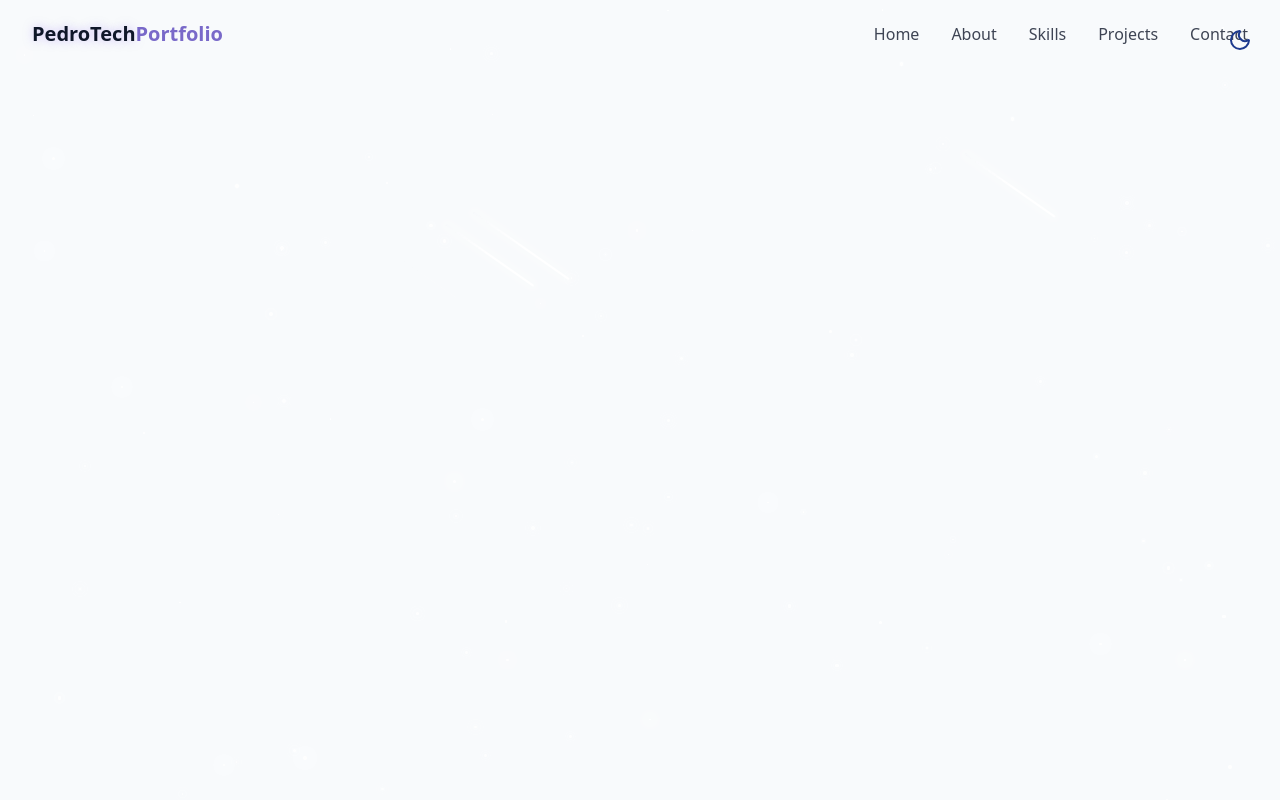
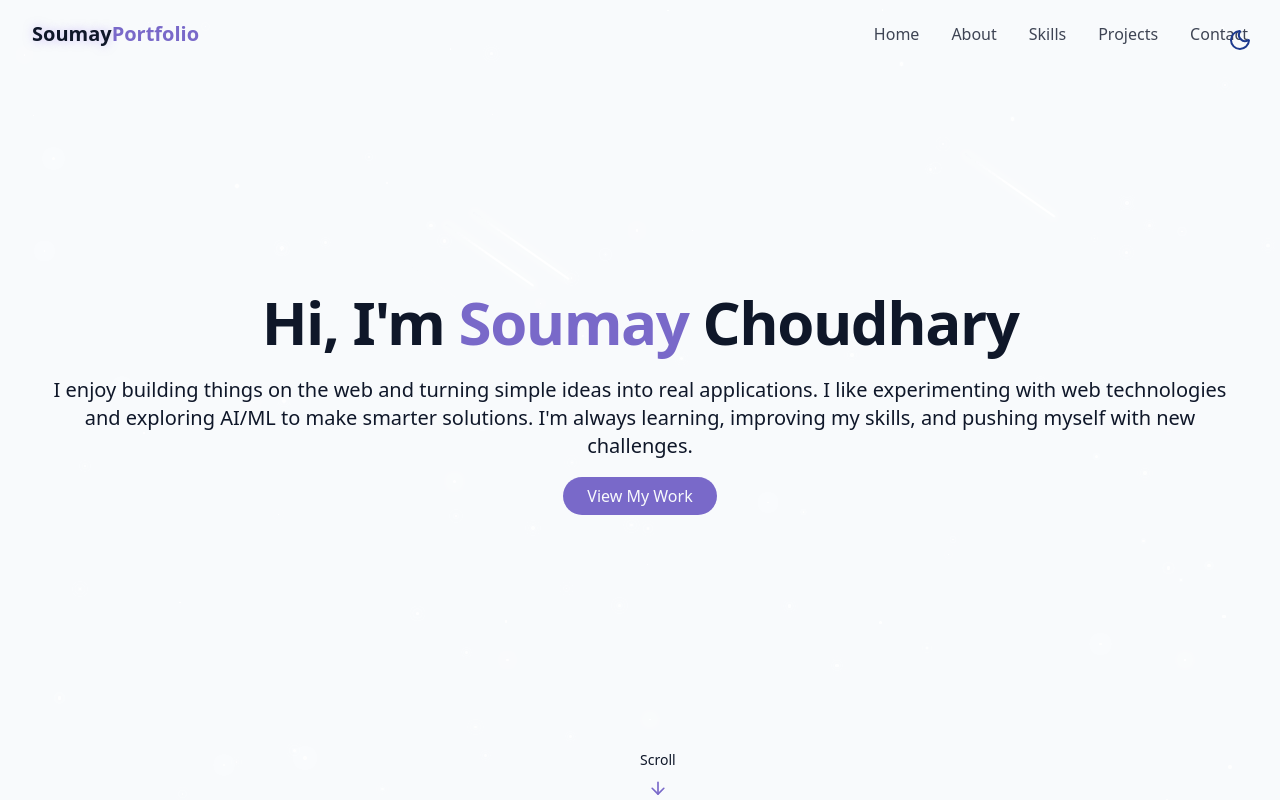
Before and after one commit to soumaychoudhary/Portfolio-Website, a React (Vite) app: page / in a window 1280 px wide. Built offline with nearby package versions, Linux system fonts and the light colour scheme.

Commit message:
Add HeroSection

```diff
--- /dev/null
+++ b/src/components/HeroSection.jsx
@@ -0,0 +1,39 @@
+import { ArrowDown } from "lucide-react";
+
+export const HeroSection = () => {
+  return (
+    <section
+      id="hero"
+      className="relative min-h-screen flex flex-col items-center justify-center px-4"
+    >
+      <div className="container max-width-4xl mx-auto text-center z-10">
+        <div className="space-y-6">
+          <h1 className="text-4xl md:text-6xl font-bold tracking-tight">
+            <span className="opacity-0 animate-fade-in">Hi, I'm</span>
+            <span className="text-primary opacity-0 animate-fade-in-delay-1"> Soumay</span>
+            <span className="text-gradient opacity-0 animate-fade-in-delay-2"> Choudhary</span>
+          </h1>
+
+          <p className="text-lg md:text-xl text-muted-foreground max-2-2xl mx-auto opacity-0 animate-fade-in-delay-3">
+            I enjoy building things on the web and turning simple ideas into real applications.
+            I like experimenting with web technologies and exploring AI/ML to make smarter solutions.
+            I'm always learning, improving my skills, and pushing myself with new challenges.
+          </p>
+
+          <div>
+            <a href="#projets" className="cosmic-button opacity-0 animate-fade-in-delay-4">
+              View My Work
+            </a>
+          </div>
+        </div>
+      </div>
+
+      <div
+        className="absolute bottom-0 left-1/2 transform-translate-x-1/2 flex flex-col items-center animate-bounce"
+      >
+        <span className="text-sm text-muted-foreground mb-2">Scroll</span>
+        <ArrowDown className="h-5 w-5 text-primary" />
+      </div>
+    </section>
+  );
+};
--- a/src/components/Navbar.jsx
+++ b/src/components/Navbar.jsx
@@ -36,7 +36,7 @@
           href="#hero"
         >
           <span className="relative z-10 ">
-            <span className="text-glow text-foreground">PedroTech</span>
+            <span className="text-glow text-foreground">Soumay</span>
             Portfolio
           </span>
         </a>
--- a/src/pages/Home.jsx
+++ b/src/pages/Home.jsx
@@ -1,3 +1,4 @@
+import { HeroSection } from "../components/HeroSection"
 import { Navbar } from "../components/Navbar"
 import { ThemeToggle } from "../components/ThemeToggle"
 import {StarBackground} from '@/components/StarBackground'
@@ -15,7 +16,9 @@
       <Navbar />
 
       {/* Main Content */}
-
+      <main>
+        <HeroSection />
+      </main>
 
       {/* Footer */}
     </div>
```
